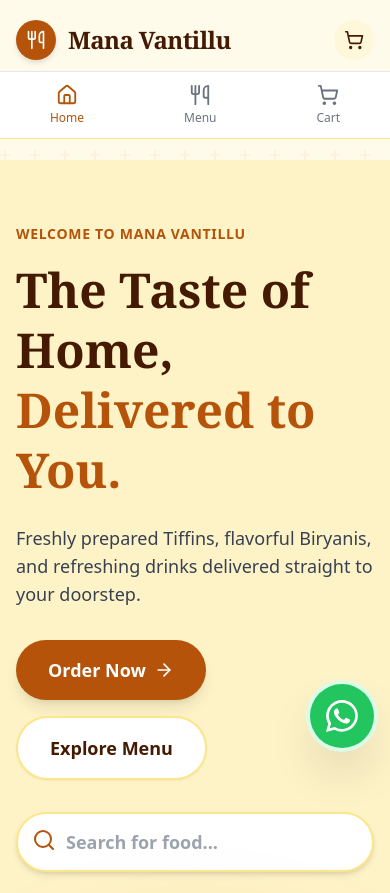
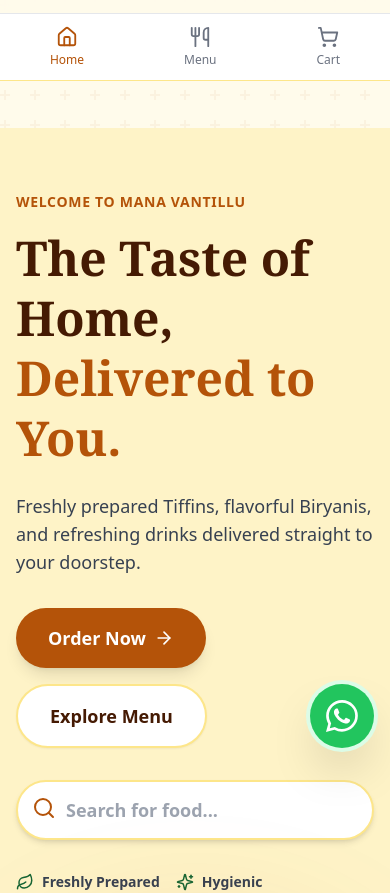
Before and after one commit to Madishettikalyan/Mana-Vantillu, a Next.js app: page / in a window 390 px wide. Shown: the top 893 px of the page. Built offline with nearby package versions, Linux system fonts and the light colour scheme.

Commit message:
Replace Cart icon with Search Bar in mobile header

```diff
--- a/app/page.tsx
+++ b/app/page.tsx
@@ -223,21 +223,21 @@
             </div>
 
             {/* Search and Cart */}
-            <div className="flex items-center space-x-4">
+            <div className="flex items-center space-x-2 md:space-x-4 flex-1 md:flex-none justify-end ml-4 md:ml-0">
 
               {/* Search Bar */}
-              <div className="hidden md:flex relative items-center">
+              <div className="flex relative items-center w-full md:w-auto md:max-w-none">
                 <input
                   type="text"
                   placeholder="Search food..."
                   value={searchQuery}
                   onChange={handleSearch}
-                  className="pl-9 pr-3 py-1.5 w-40 lg:w-48 border border-amber-200 rounded-full bg-white/70 focus:bg-white focus:outline-none focus:ring-2 focus:ring-primary text-dark text-sm font-medium transition-all"
+                  className="w-full pl-9 pr-3 py-1.5 md:w-40 lg:w-48 border border-amber-200 rounded-full bg-white/70 focus:bg-white focus:outline-none focus:ring-2 focus:ring-primary text-dark text-sm font-medium transition-all shadow-inner md:shadow-none"
                 />
                 <Search className="absolute left-3 text-primary/70" size={16} />
               </div>
 
-              <button onClick={() => navigateTo('cart')} className="relative text-dark hover:text-primary bg-amber-100/50 p-2.5 rounded-full transition-colors">
+              <button onClick={() => navigateTo('cart')} className="hidden md:block relative text-dark hover:text-primary bg-amber-100/50 p-2.5 rounded-full transition-colors">
                 <ShoppingCart size={20} />
                 {cartTotalItems > 0 && (
                   <span className="absolute -top-1 -right-1 bg-red-600 text-white text-[10px] font-bold rounded-full h-4 w-4 flex items-center justify-center border border-amber-50">
@@ -251,19 +251,7 @@
           </div>
         </div>
 
-        {/* Mobile Search Bar in Header */}
-        <div className="md:hidden px-4 pb-4">
-          <div className="relative w-full">
-            <input
-              type="text"
-              placeholder="Search food..."
-              value={searchQuery}
-              onChange={handleSearch}
-              className="w-full pl-10 pr-4 py-2 border border-amber-200 rounded-full bg-white/90 focus:bg-white focus:outline-none focus:ring-2 focus:ring-primary text-dark font-medium shadow-sm"
-            />
-            <Search className="absolute left-3 top-2.5 text-primary/70" size={18} />
-          </div>
-        </div>
+
 
         {/* Mobile Bottom Nav */}
         <div className="md:hidden fixed bottom-0 left-0 w-full bg-white border-t border-gray-200 flex justify-around py-3 z-50">
@@ -288,7 +276,7 @@
       </nav>
 
       {/* Main Content */}
-      <main className="pt-40 md:pt-28 lg:pt-24">
+      <main className="pt-32 md:pt-28 lg:pt-24">
 
         {currentView === 'home' && (
           <div className="animate-in fade-in duration-500">
```
